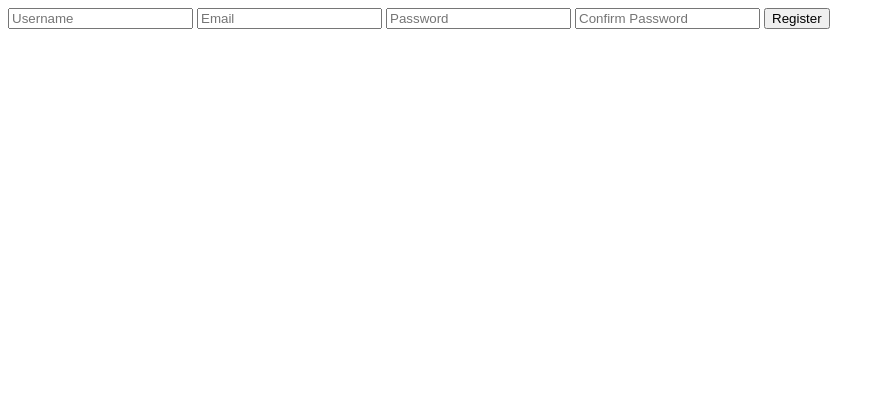
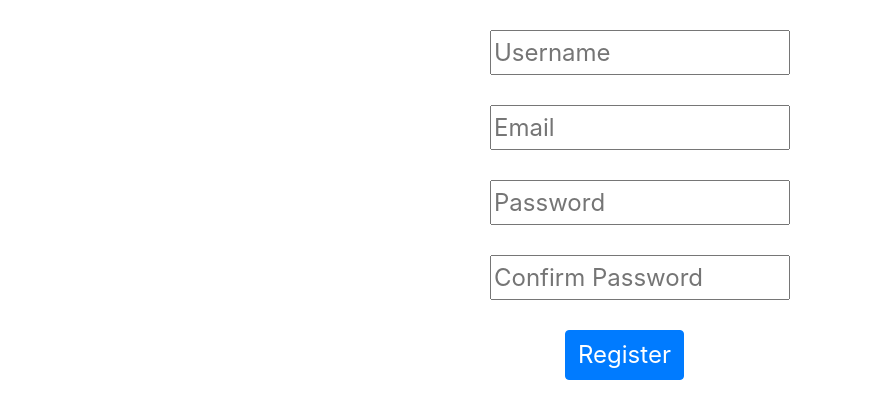
Before and after one commit to delivey/flask_login_register, a Flask app: page /register/ in a window 1280 px wide. Shown: the top 419 px of the page, without its empty margins (0-885 px from the left). Run offline with Flask 2, Linux system fonts and the light colour scheme; some libraries are stand-ins or nearby versions.

Commit message:
added basic /register styling

```diff
--- /dev/null
+++ b/static/style.css
@@ -0,0 +1,20 @@
+.form {
+    width:100%;
+    display: flex;
+    justify-content: center;
+}
+
+.input {
+    display: block;
+    margin-top: 30px;
+    height: 45px;
+    width: 300px;
+    font-size: 24px;
+}
+
+.button {
+    margin-left: 75px;
+    display: block;
+    margin-top: 30px;
+    font-size: 24px;
+}
--- a/templates/layout.html
+++ b/templates/layout.html
@@ -3,6 +3,16 @@
 <head>
     <meta charset="UTF-8">
     <meta name="viewport" content="width=device-width, initial-scale=1.0">
+
+    <link href="https://fonts.googleapis.com/css2?family=Roboto:wght@700&display=swap" rel="stylesheet">
+
+    <link rel="stylesheet" href="https://stackpath.bootstrapcdn.com/bootstrap/4.4.1/css/bootstrap.min.css" integrity="sha384-Vkoo8x4CGsO3+Hhxv8T/Q5PaXtkKtu6ug5TOeNV6gBiFeWPGFN9MuhOf23Q9Ifjh" crossorigin="anonymous">
+    <script src="https://code.jquery.com/jquery-3.4.1.slim.min.js" integrity="sha384-J6qa4849blE2+poT4WnyKhv5vZF5SrPo0iEjwBvKU7imGFAV0wwj1yYfoRSJoZ+n" crossorigin="anonymous"></script>
+    <script src="https://cdn.jsdelivr.net/npm/popper.js@1.16.0/dist/umd/popper.min.js" integrity="sha384-Q6E9RHvbIyZFJoft+2mJbHaEWldlvI9IOYy5n3zV9zzTtmI3UksdQRVvoxMfooAo" crossorigin="anonymous"></script>
+    <script src="https://stackpath.bootstrapcdn.com/bootstrap/4.4.1/js/bootstrap.min.js" integrity="sha384-wfSDF2E50Y2D1uUdj0O3uMBJnjuUD4Ih7YwaYd1iqfktj0Uod8GCExl3Og8ifwB6" crossorigin="anonymous"></script>
+
+    <link rel="stylesheet" href="{{ url_for('static', filename='style.css') }}" type="text/css"/>
+
     <title>{% block title %}{% endblock %}</title></title>
 </head>
 <body>
--- a/templates/register.html
+++ b/templates/register.html
@@ -5,11 +5,13 @@
 {% endblock %}
 
 {% block body%}
-<form action="/register" method="POST">
-    <input autocomplete="off" name="username" placeholder="Username"/>
-    <input autocomplete="off" name="email" placeholder="Email"/>
-    <input autocomplete="off" type="password" name="password" placeholder="Password"/>
-    <input autocomplete="off" type="password" name="confirmation" placeholder="Confirm Password"/>
-    <input value="Register" type="submit"/>
-</form>
+<div class="form">
+    <form action="/register" method="POST">
+        <input class="input" autocomplete="off" name="username" placeholder="Username"/>
+        <input class="input" autocomplete="off" name="email" placeholder="Email"/>
+        <input class="input" autocomplete="off" type="password" name="password" placeholder="Password"/>
+        <input class="input" autocomplete="off" type="password" name="confirmation" placeholder="Confirm Password"/>
+        <input class="button btn btn-primary" value="Register" type="submit"/>
+    </form>
+</div>
 {% endblock %}
```
